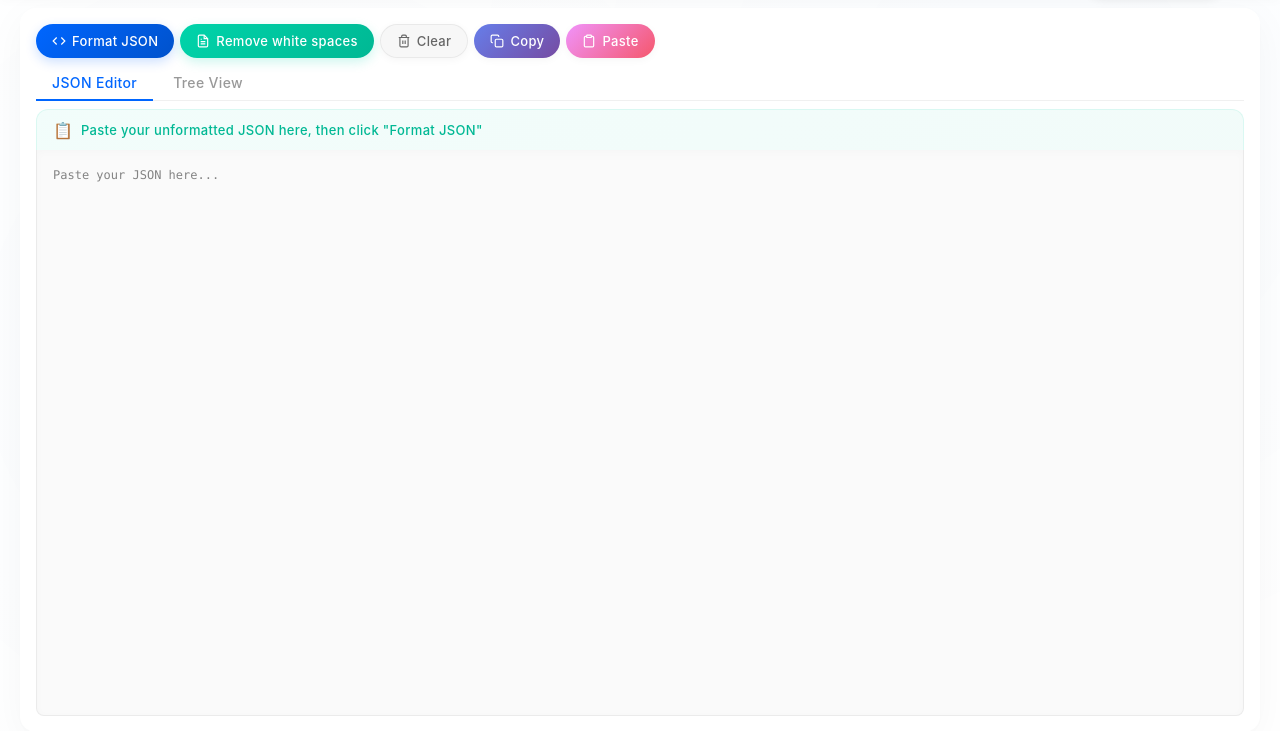
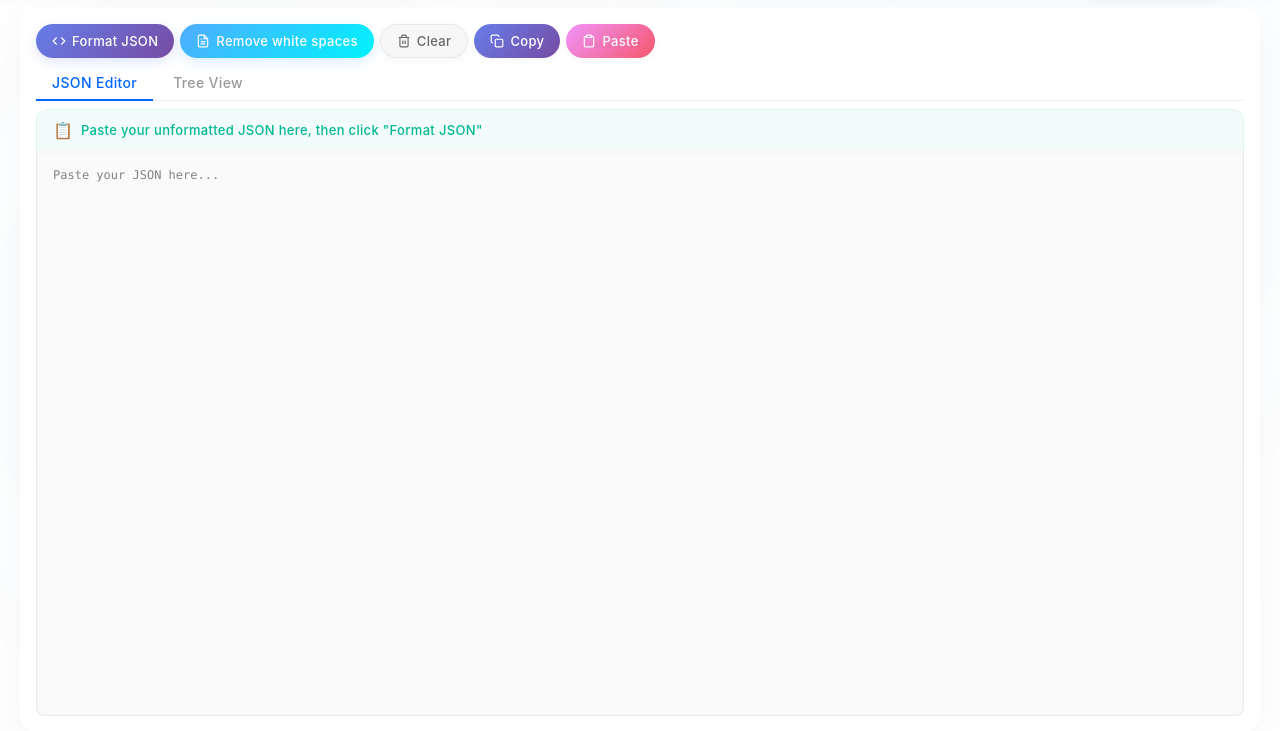
Before and after one commit to aduquehd/json-formatter, a FastAPI app: page / in a window 1280 px wide. Shown: the part 48-779 px from the top of the page. Run offline with FastAPI, Linux system fonts and the light colour scheme.

Commit message:
Improved button styles

```diff
--- a/static/css/styles.css
+++ b/static/css/styles.css
@@ -220,15 +220,15 @@ main {
 }
 
 .btn-primary {
-  background: linear-gradient(135deg, #0066ff 0%, #0052cc 100%);
+  background: linear-gradient(135deg, #667eea 0%, #764ba2 100%);
   color: #ffffff;
-  box-shadow: 0 4px 12px rgba(0, 102, 255, 0.2);
+  box-shadow: 0 4px 12px rgba(102, 126, 234, 0.2);
 }
 
 .btn-primary:hover {
   transform: translateY(-2px) scale(1.02);
-  box-shadow: 0 8px 24px rgba(0, 102, 255, 0.3);
-  background: linear-gradient(135deg, #0052cc 0%, #0041a8 100%);
+  box-shadow: 0 8px 24px rgba(102, 126, 234, 0.3);
+  background: linear-gradient(135deg, #5a67d8 0%, #6b46c1 100%);
 }
 
 .btn-secondary {
@@ -269,15 +269,15 @@ main {
 }
 
 .btn-accent {
-  background: linear-gradient(135deg, #00d4aa 0%, #00b894 100%);
+  background: linear-gradient(135deg, #4facfe 0%, #00f2fe 100%);
   color: #ffffff;
-  box-shadow: 0 4px 12px rgba(0, 212, 170, 0.2);
+  box-shadow: 0 4px 12px rgba(79, 172, 254, 0.2);
 }
 
 .btn-accent:hover {
   transform: translateY(-2px) scale(1.02);
-  box-shadow: 0 8px 24px rgba(0, 212, 170, 0.3);
-  background: linear-gradient(135deg, #00b894 0%, #00a07c 100%);
+  box-shadow: 0 8px 24px rgba(79, 172, 254, 0.3);
+  background: linear-gradient(135deg, #3b8bf8 0%, #00d4fe 100%);
 }
 
 .tabs {
```
